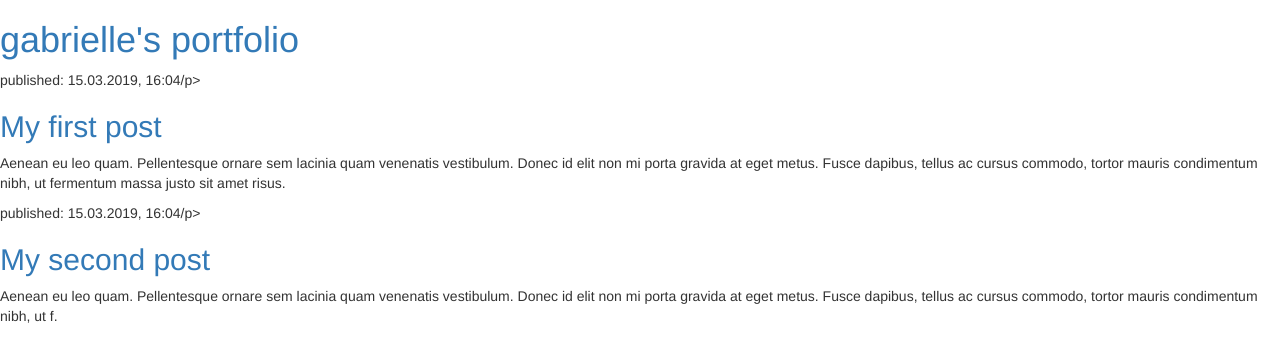
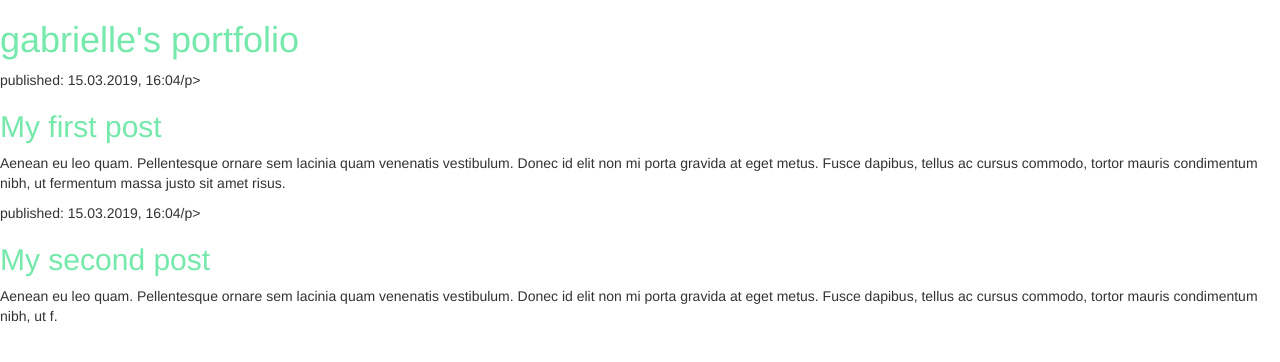
Before and after one commit to gabriellengia/my-first-blog, a Django app: page / in a window 1280 px wide. Shown: the top 362 px of the page. Run offline with Django 3.2, Linux system fonts and the light colour scheme; some libraries are stand-ins or nearby versions.

Commit message:
added css

```diff
--- /dev/null
+++ b/blog/static/css/blog.css
@@ -0,0 +1,4 @@
+h1 a, h2 a {
+    color: #75e8ab;
+<a href="https://en.wikipedia.org/wiki/Django" class="external_link" id="link_to_wiki_page">
+}
--- a/blog/templates/blog/post_list.html
+++ b/blog/templates/blog/post_list.html
@@ -1,7 +1,9 @@
+{% load static %}
 <html>
     <head>
         <link rel="stylesheet" href="//maxcdn.bootstrapcdn.com/bootstrap/3.2.0/css/bootstrap.min.css">
 <link rel="stylesheet" href="//maxcdn.bootstrapcdn.com/bootstrap/3.2.0/css/bootstrap-theme.min.css">
+<link rel="stylesheet" href="{% static 'css/blog.css' %}">
         <title>gabrielle's portfolio</title>
     </head>
     <body>
```
